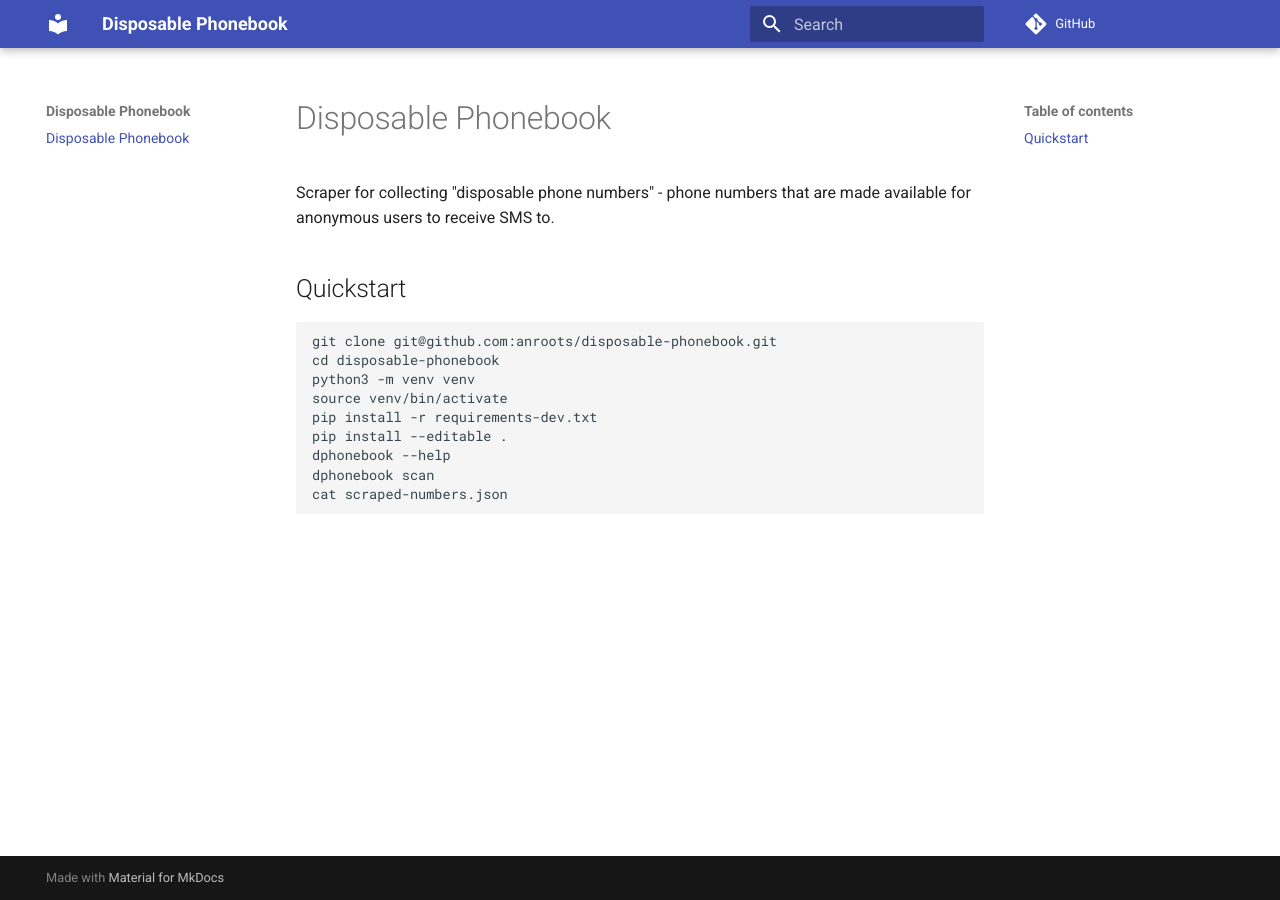
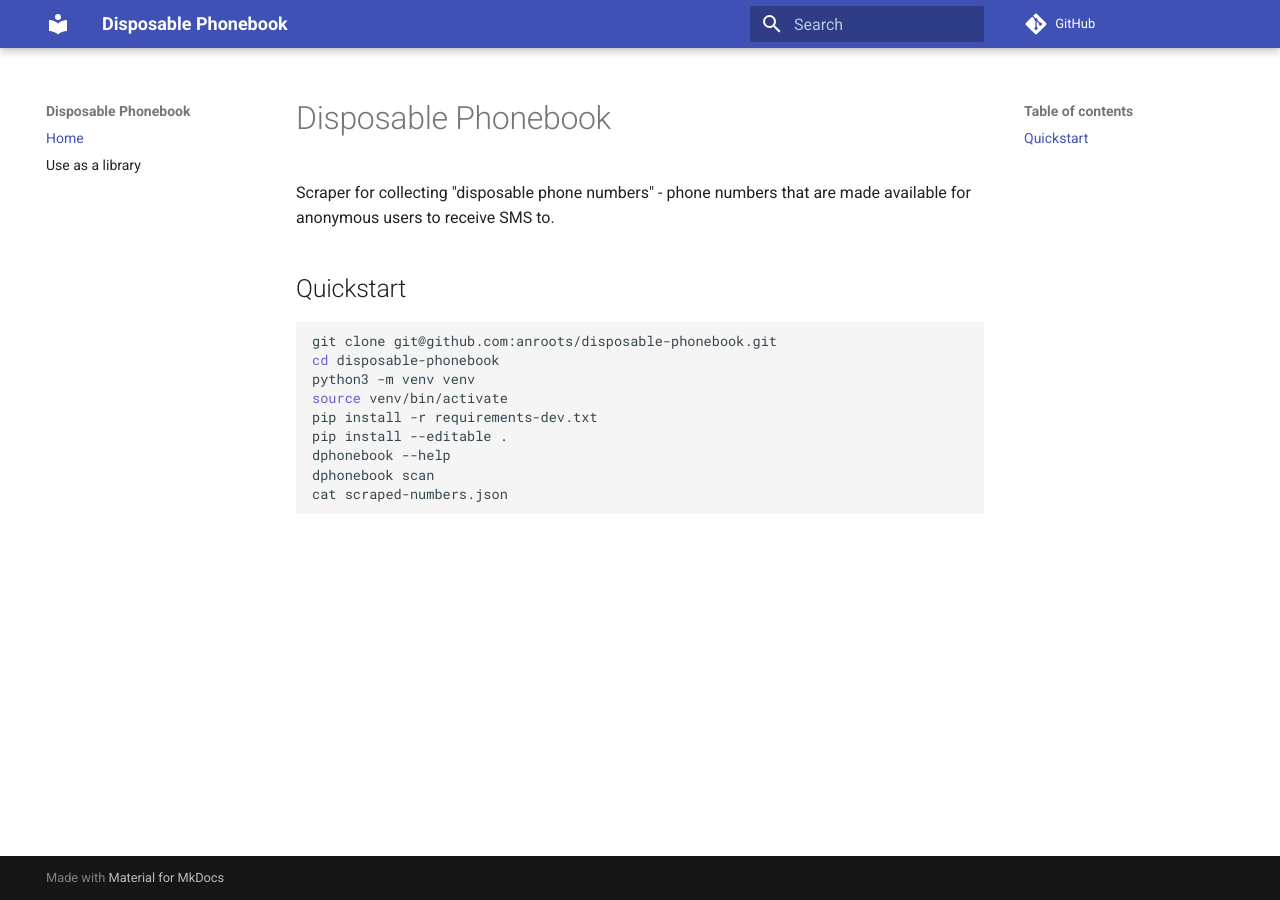
Before and after one commit to anroots/disposable-phonebook, an MkDocs documentation site: the page built from docs/index.md, in a window 1280 px wide. Built offline with MkDocs 1.6.1 and Material for MkDocs 9.7.7, drawn with Linux system fonts in a browser that asks for light colours; comment, search, counter and statistics services are not loaded.

Commit message:
Add docs on usage as a library

````diff
--- a/docs/index.md
+++ b/docs/index.md
@@ -4,7 +4,7 @@
 
 ## Quickstart
 
-```bash
+``` bash
 git clone git@github.com:anroots/disposable-phonebook.git
 cd disposable-phonebook
 python3 -m venv venv
--- a/mkdocs.yml
+++ b/mkdocs.yml
@@ -3,3 +3,14 @@
 repo_url: https://github.com/anroots/disposable-phonebook
 theme:
   name: material
+nav:
+ - Home: index.md
+ - Use as a library: use-as-lib.md
+
+markdown_extensions:
+  - pymdownx.highlight:
+      anchor_linenums: true
+      use_pygments: true
+  - pymdownx.inlinehilite
+  - pymdownx.snippets
+  - pymdownx.superfences
````
Also changed, not shown: docs/use-as-lib.md (added, +39 -0 lines), 1 other file.
